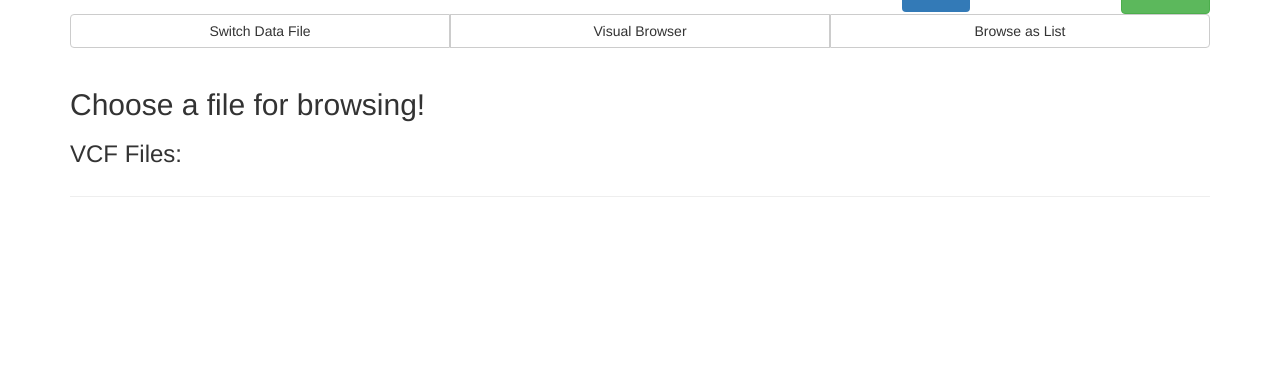
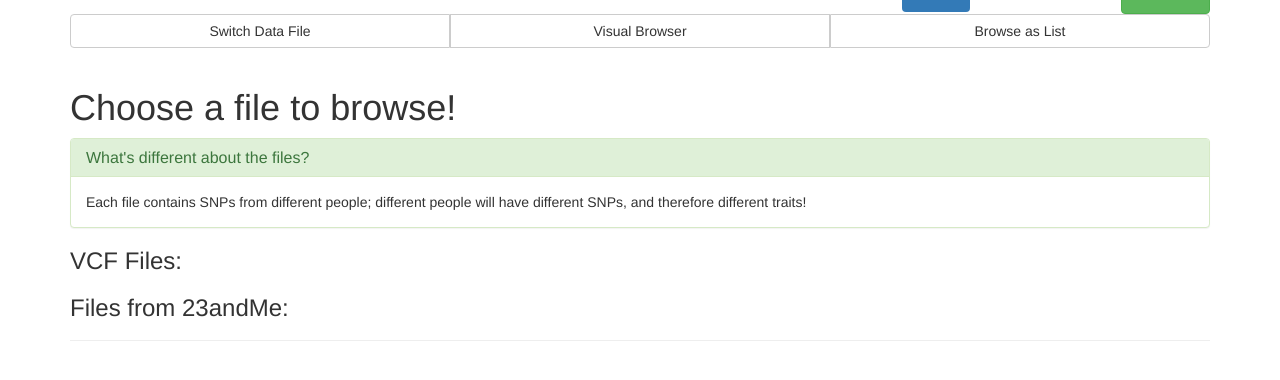
Before and after one commit to DavidMuller/SNP_See, a Django app: page /SNP_Feature_View/feature_view/sample_data_selector/ in a window 1280 px wide. Shown: the part 48-428 px from the top of the page. Run offline with Django 3.2, Linux system fonts and the light colour scheme; data that the repository does not hold is empty; some libraries are stand-ins or nearby versions.

Commit message:
Usability improvements after JBrowse integration

```diff
--- a/SNP_Feature_View/management/commands/create_SNP_BED_file.py
+++ b/SNP_Feature_View/management/commands/create_SNP_BED_file.py
@@ -25,7 +25,8 @@ class BEDFileGenerator():
 		with open(self.file_path, 'w') as handle:
 			for s in all_SNPs:
 				chrom_num = 'chr' + str(s.chromosome_num)
-				chrom_pos = str(s.chromosome_pos_GRCh37)
+				starting_pos = str(s.chromosome_pos_GRCh37 - 1)
+				ending_pos = str(s.chromosome_pos_GRCh37)
 				phenotype = str(s.associated_phenotype).replace(" ", "_")
-				BED_line = chrom_num + "\t" + chrom_pos + "\t" + chrom_pos + "\t" + phenotype + "\n"
+				BED_line = chrom_num + "\t" + starting_pos + "\t" + ending_pos + "\t" + phenotype + "\n"
 				handle.write(BED_line)
--- a/SNP_Feature_View/templates/SNP_Feature_View/sample_data.html
+++ b/SNP_Feature_View/templates/SNP_Feature_View/sample_data.html
@@ -14,7 +14,19 @@
 
 {% endblock Feature_View_Nav %}
       <div class="page-header">
-          <h2>Choose a file for browsing!</h2>
+
+                    <h1>Choose a file to browse!</h1>
+
+      <div class="panel panel-success">
+        <div class="panel-heading">
+          <h3 class="panel-title">What's different about the files?</h3>
+        </div>
+        <div class="panel-body">
+          Each file contains SNPs from different people; different people will have different SNPs, and therefore different traits!
+        </div>
+      </div>
+
+
           <h3>VCF Files:</h3>
           <ul class="list-group">
             {% for choice in sample_files %}
@@ -24,6 +36,9 @@
               </li>
             {% endfor %}
           </ul>
+
+                    <h3>Files from 23andMe:</h3>
+
     </div>
 
 {% endblock content %}
--- a/SNP_Feature_View/templates/SNP_Feature_View/select_phenotypes.html
+++ b/SNP_Feature_View/templates/SNP_Feature_View/select_phenotypes.html
@@ -16,7 +16,7 @@
     {% endblock Feature_View_Nav %}
     <div class="page-header">
 
-      <div class="panel panel-warning">
+      <div class="panel panel-success">
         <div class="panel-heading">
           <h3 class="panel-title">Zoom in!</h3>
         </div>
--- a/SNP_Feature_View/templates/SNP_Feature_View/under_construction.html
+++ b/SNP_Feature_View/templates/SNP_Feature_View/under_construction.html
@@ -15,10 +15,10 @@
 
     <div class="panel panel-warning">
       <div class="panel-heading">
-        <h3 class="panel-title">Using VCF Files that aren't Provided as Samples...</h3>
+        <h3 class="panel-title">Using Files that aren't Provided as Samples...</h3>
       </div>
       <div class="panel-body">
-        The "I have my own file" feature is under construction.... We'd like to allow you to view information from VCF files (and 23andMe files) on your computer without uploading them in full--file uploads take a long time, and we don't like the idea of uploading vast quantities of personal genetic information.  Our envisioned solution for quickly and effictively viewing features in your VCF/23andMe file requires reading huge files client-side with JavaScript's FileReader--we don't want you to have to run any additional software outside your browser.  We've found JavaScript's native FileReader to be unreliable for files in the 100s of megabytes, and so are working are building a more stable module using FileReader.  Questions or suggestions? <a href="{% url 'contact' %}">Contact Us</a>!  Otherwise go ahead and <a href="{% url 'feature_view_home' %}">try SNP See</a>.
+        The "I have my own file" feature is under construction.... We'd like to allow you to view information from VCF files (and 23andMe files) on your computer without uploading them in full--file uploads take a long time, and we don't like the idea of uploading vast quantities of personal genetic information.  Our envisioned solution for quickly and effictively viewing features in your VCF/23andMe file requires reading huge files client-side with JavaScript's FileReader--we don't want you to have to run any additional software outside your browser.  We've found JavaScript's native FileReader to be unreliable for files in the 100s of megabytes, and so are working are building a more stable module using FileReader.  Questions or suggestions? <a href="{% url 'contact' %}">Contact us</a> or, try the <a href="{% url 'about' %}">about page</a>!  Otherwise go ahead and <a href="{% url 'feature_view_home' %}">try SNP See</a>.
       </div>
     </div>
   </div>
--- a/SNP_Feature_View/views.py
+++ b/SNP_Feature_View/views.py
@@ -39,19 +39,6 @@ def feature_view_sample_data_selector(request):
 
 
 def feature_view_load_session_data(request, file_name):
-    """CHECK THAT THE FILE IS VALID....DID YOU GET THIS FROM OUR PAGE...REPORT AN ERROR."""
-    """CHECK THAT THE FILE IS VALID....DID YOU GET THIS FROM OUR PAGE...REPORT AN ERROR."""
-    """CHECK THAT THE FILE IS VALID....DID YOU GET THIS FROM OUR PAGE...REPORT AN ERROR."""
-    """CHECK THAT THE FILE IS VALID....DID YOU GET THIS FROM OUR PAGE...REPORT AN ERROR."""
-    """CHECK THAT THE FILE IS VALID....DID YOU GET THIS FROM OUR PAGE...REPORT AN ERROR."""
-    """CHECK THAT THE FILE IS VALID....DID YOU GET THIS FROM OUR PAGE...REPORT AN ERROR."""
-    """CHECK THAT THE FILE IS VALID....DID YOU GET THIS FROM OUR PAGE...REPORT AN ERROR."""
-    """CHECK THAT THE FILE IS VALID....DID YOU GET THIS FROM OUR PAGE...REPORT AN ERROR."""
-    """CHECK THAT THE FILE IS VALID....DID YOU GET THIS FROM OUR PAGE...REPORT AN ERROR."""
-    """CHECK THAT THE FILE IS VALID....DID YOU GET THIS FROM OUR PAGE...REPORT AN ERROR."""
-    """CHECK THAT THE FILE IS VALID....DID YOU GET THIS FROM OUR PAGE...REPORT AN ERROR."""
-    """CHECK THAT THE FILE IS VALID....DID YOU GET THIS FROM OUR PAGE...REPORT AN ERROR."""
-
     # clear previous SNP data
     if 'SNPs' in request.session:
         del request.session['SNPs']
@@ -78,9 +65,14 @@ def feature_view_select_phenotypes(request):
 
 
 def visual_browser(request, chromosome_num, highlight):
+    # make sure the user has selected a file
+    if 'SNPs' not in request.session:
+        return render(request, 'SNP_Feature_View/woops_select_a_file.html')
+
+
     JBrowse_arg_string = ""
     if highlight != "None" and chromosome_num != "None":
-        region = chromosome_num + ":" + highlight
+        region = "chr" + chromosome_num + ":" + highlight # eg chr1:1200
         JBrowse_arg_string = "&highlight=" + region + "&loc=" + region
 
     file_name = request.session['SNPs']['file_name']
@@ -90,6 +82,10 @@ def visual_browser(request, chromosome_num, highlight):
 
 
 def feature_view(request, phenotype):
+    # make sure the user has selected a file
+    if 'SNPs' not in request.session:
+        return render(request, 'SNP_Feature_View/woops_select_a_file.html')
+
     phenotype = phenotype.replace("_", " ")
     phenotype = Phenotype.objects.get(phenotype=phenotype)
     pheno_geno_morphology = Pheno_Geno_Morphology.objects.all().filter(phenotype__exact=phenotype)
```
Also changed, not shown: SNP_Feature_View/templates/SNP_Feature_View/visual_browser.html (+19 -2 lines), SNP_Feature_View/templates/SNP_Feature_View/woops_select_a_file.html (added, +18 -0 lines).
